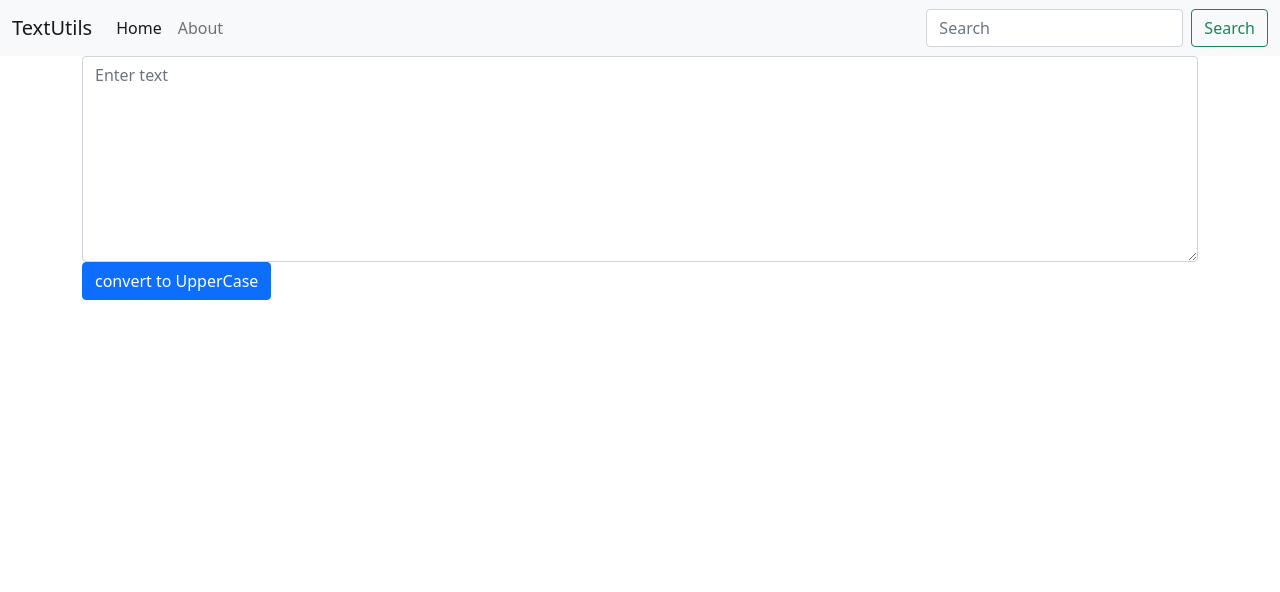
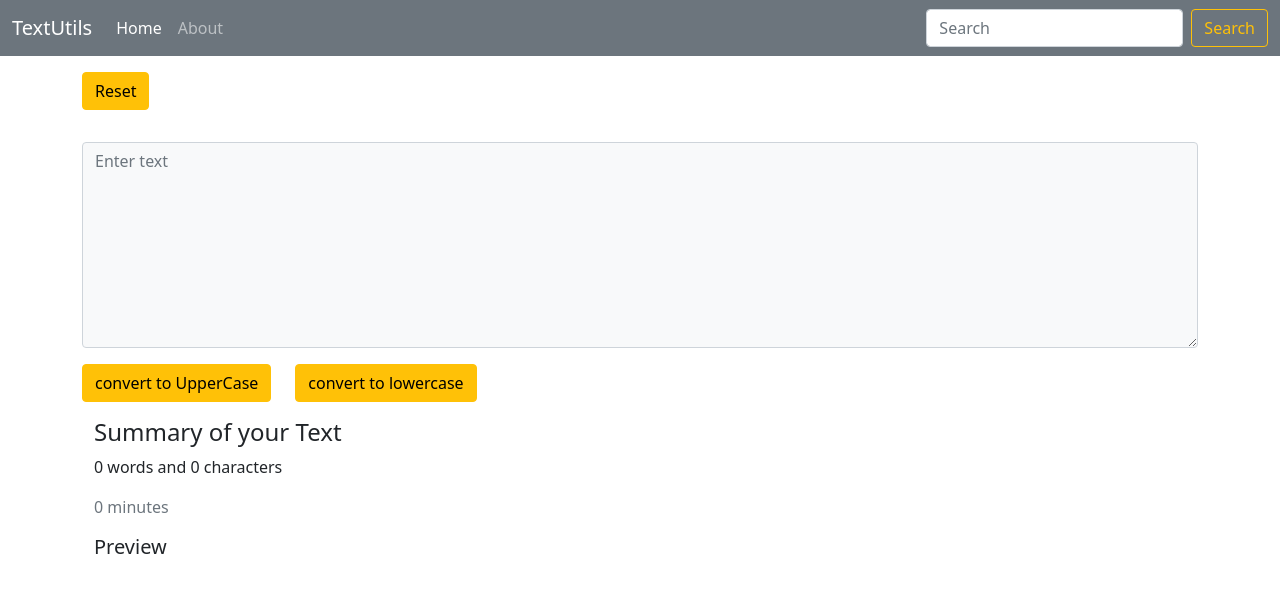
Before and after one commit to NazreenSheikh/TextUtils, a React (Vite) app: page / in a window 1280 px wide. Shown: the top 592 px of the page. Built offline with nearby package versions, Linux system fonts and the light colour scheme.

Commit message:
add: bootstrap

```diff
--- a/src/components/Navbar.jsx
+++ b/src/components/Navbar.jsx
@@ -2,7 +2,7 @@ import React from 'react'
 
 const Navbar = (props) => {
   return (
-    <nav className="navbar navbar-expand-lg navbar-light bg-light">
+    <nav className="navbar navbar-expand-lg navbar-dark bg-secondary">
       <div className="container-fluid">
         <a className="navbar-brand" href="/">
           TextUtils
@@ -38,7 +38,7 @@ const Navbar = (props) => {
               placeholder="Search"
               aria-label="Search"
             />
-            <button className="btn btn-outline-success" type="submit">
+            <button className="btn btn-outline-warning" type="submit">
               Search
             </button>
           </form>
--- a/src/components/Yourtext.jsx
+++ b/src/components/Yourtext.jsx
@@ -10,23 +10,44 @@ const Yourtext = () => {
     let newtext = text.toUpperCase()
     setText(newtext)
   }
+  const ToLowerCase = () => {
+    let newtext = text.toLowerCase()
+    setText(newtext)
+  }
+
   return (
+    <>
       <div>
+        <button className="btn btn-warning my-3">Reset</button>
         <div className="mb-3">
           <textarea
-          className="form-control"
+            className="form-control bg-light  my-3"
             value={text}
             placeholder="Enter text"
             onChange={onTextChange}
             id="myBox"
             rows="8"
           ></textarea>
-        <button className="btn btn-primary" onClick={ToUpperCase}>
-          {' '}
+          <button className="btn btn-warning " onClick={ToUpperCase}>
             convert to UpperCase
+          </button>
+          <button className="btn btn-warning mx-4" onClick={ToLowerCase}>
+            convert to lowercase
           </button>
         </div>
       </div>
+      <div className="container">
+        <h4>Summary of your Text</h4>
+        <p>
+          {text.split(' ').length - 1} words and {text.length} characters
+        </p>
+        <p className="text-muted">
+          {Math.ceil(0.008 * (text.split(' ').length - 1))} minutes
+        </p>
+        <h5>Preview</h5>
+        <p className="text-capitalise">{text}</p>
+      </div>
+    </>
   )
 }
 
```
Lines whose indentation alone changed are shown as unchanged.
